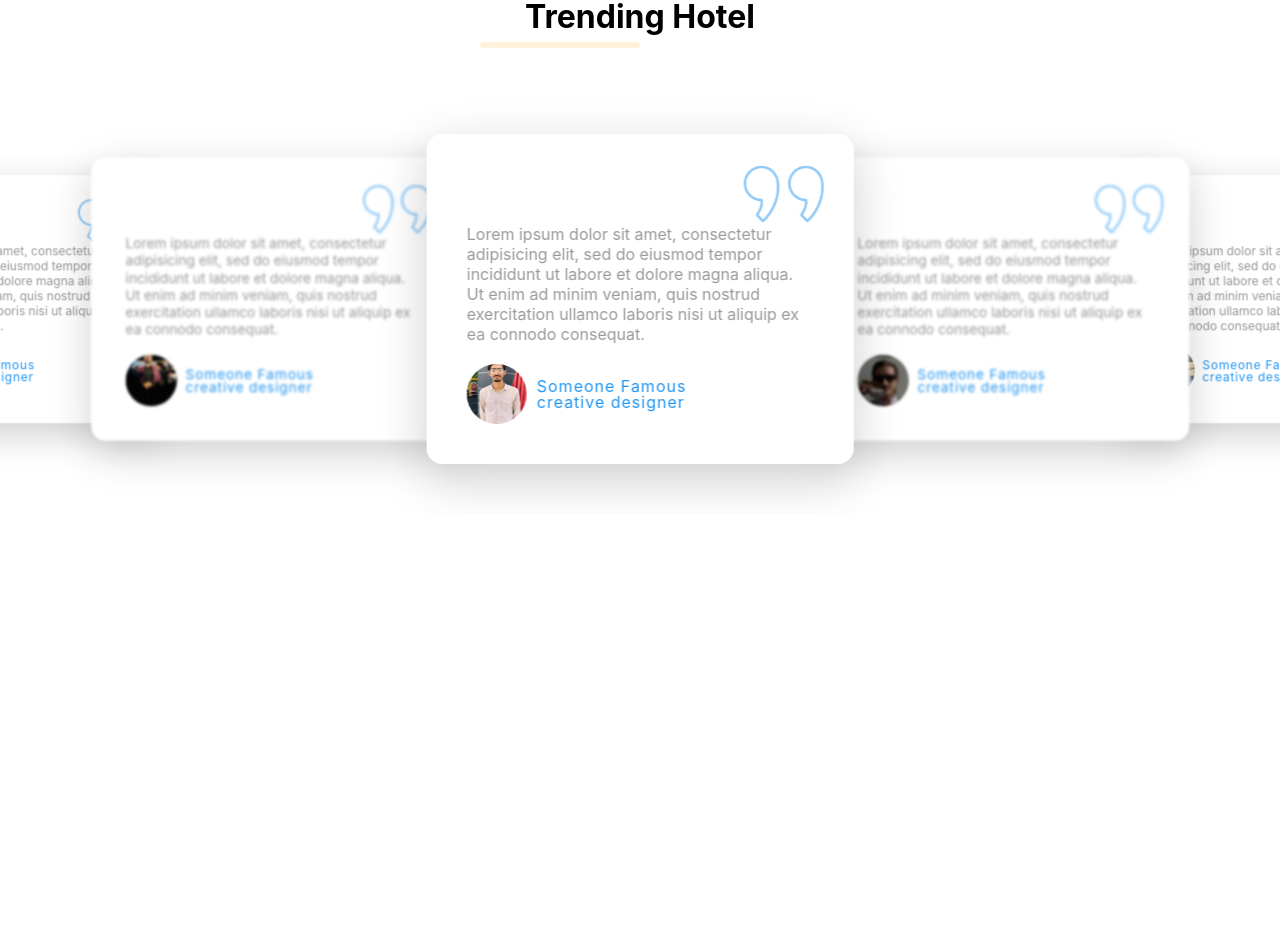
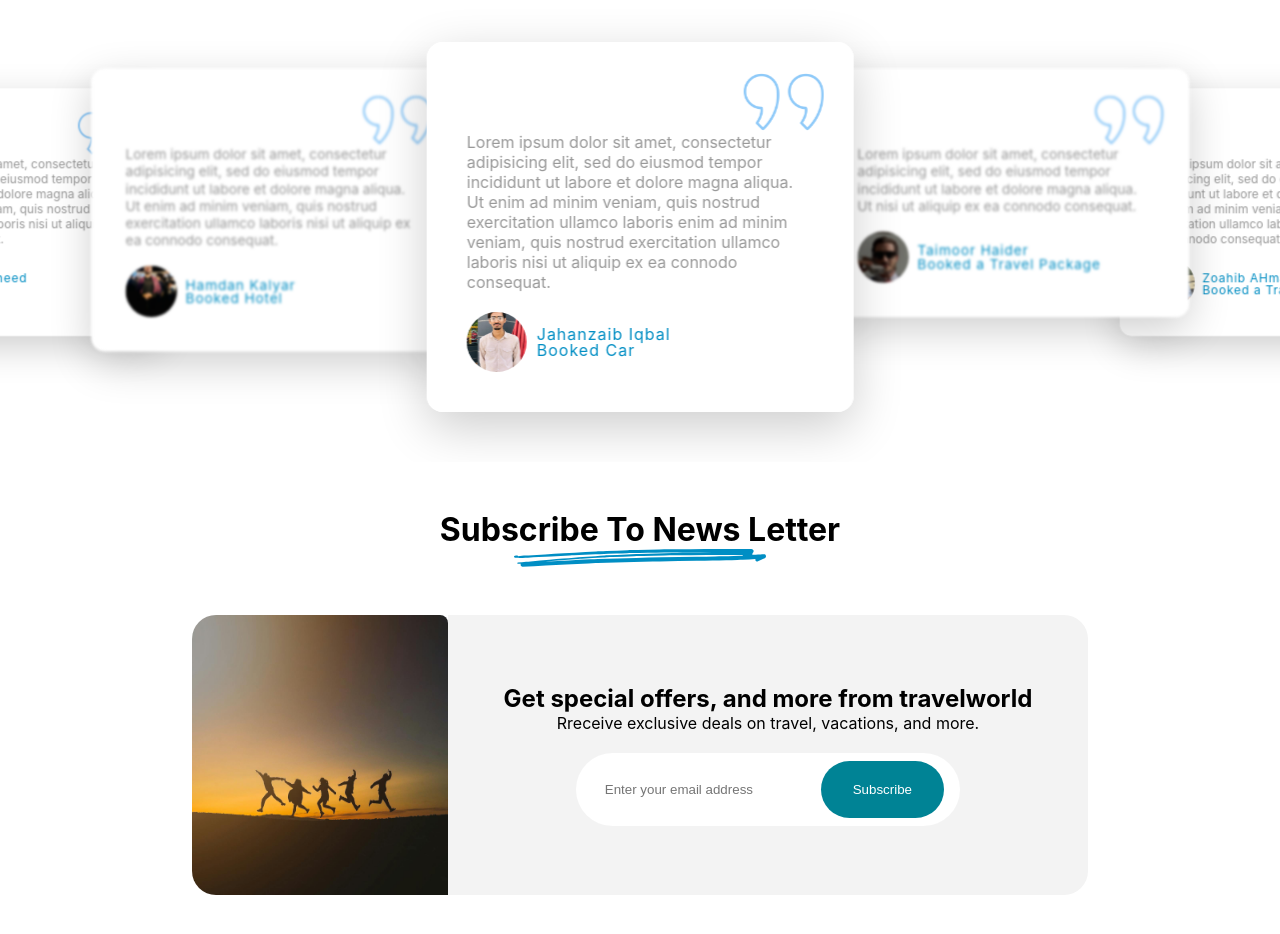
Before and after one commit to jahanzaib-iqbal/Travelix-Web, a React (Create React App) app: page / in a window 1280 px wide. Shown: the part 3120-4054 px from the top of the page. Before the commit the page ends 3634 px from the top, so only its background shows below. Built offline with nearby package versions, Linux system fonts and the light colour scheme; a web font is replaced by a local one.

Commit message:
home page done

```diff
--- a/src/Pages/common/Home.css
+++ b/src/Pages/common/Home.css
@@ -97,27 +97,124 @@
   gap: 5rem;
 }
 
+.heading-Ucontainer {
+  display: flex;
+  flex-direction: column;
+  justify-content: center;
+  align-items: center;
+  margin: 3rem 0;
+}
+
 .section-heading {
   font-size: 2rem;
   text-align: center;
-  margin: 3rem 0;
-  position: relative;
-}
-.section-heading::before {
-  content: "";
-  width: 10rem;
-  height: 0.4rem;
-  border-radius: 1rem;
-  background-color: #fff1da;
-  position: absolute;
-  top: 2.8rem;
-  right: 40rem;
-
 }
 
+.testimonial-section .heading-Ucontainer {
+  margin: 0 !important;
+}
 
 /* ========>  Testimonial Section  <==========  */
 
 .testimonial-section {
-  margin-top: 10rem;
+  margin-top: 5rem;
 }
+
+/* ========>  Testimonial Section  <==========  */
+.newsLetter-section {
+  padding: 3rem 0;
+  display: flex;
+  align-items: center;
+  justify-content: center;
+}
+.newsLetterHeading{
+  margin: 3rem 0 0 0;
+}
+.section-container {
+  display: flex;
+  flex-direction: row;
+  /* width: 100%; */
+}
+
+.image-container {
+  border-top-left-radius: 1.5rem;
+  border-bottom-left-radius: 1.5rem;
+  border-bottom-right-radius: 0rem;
+  border-top-right-radius: 0rem;
+  width: 20vw;
+  padding: 0;
+  margin: 0;
+
+}
+
+.image-container img{
+  width: 100%;
+  margin: 0;
+  padding: 0;
+}
+
+.form-container {
+  background-color: #f3f3f3;
+  text-align: center;
+  border-top-right-radius: 1.5rem;
+  border-bottom-right-radius: 1.5rem;
+  border-bottom-left-radius: 0rem;
+  border-top-left-radius: 0rem;
+
+  display: flex;
+  flex-direction: column;
+  justify-content: center;
+  align-items: center;
+  width: 50vw;
+}
+
+
+.form-container p {
+  margin-bottom: 20px;
+}
+
+.form-container label {
+  display: block;
+  margin-bottom: 5px;
+}
+form{
+  display: flex;
+  justify-content: center;
+  align-items: center;
+  width: 70%;
+}
+
+form input[type="email"] {
+  padding: 1.8rem;
+  width: 30vw;
+  border: none;
+  border-radius: 5rem;
+  outline: none;
+}
+
+form div{
+  position: relative;
+  display: flex;
+  justify-content: center;
+  align-items: center;
+  /* justify-content: center; */
+  /* display: ; */
+}
+
+.form-container button {
+  position: absolute;
+  right: 1rem;
+  background-color: #008395;
+  color: white;
+  padding: 1.3rem 2rem;
+  border: none;
+  border-radius: 35rem;
+  transition:  all 0.3s ease;
+}
+
+.form-container button:hover {
+  cursor: pointer;
+  background-color: #1296a8;
+  transition:  all 0.3s ease;
+
+}
--- a/src/Pages/common/HomeScreen.jsx
+++ b/src/Pages/common/HomeScreen.jsx
@@ -8,6 +8,7 @@ import { ReactComponent as PaymentIcon } from "../../assets/icons/payment.svg";
 import { ReactComponent as CarIcon } from "../../assets/icons/car.svg";
 import { ReactComponent as DestinationIcon } from "../../assets/icons/destination.svg";
 import tripSectionImage from "../../assets/images/tripSection (1).jpg";
+import newsLtterImage from "../../assets/images/tripSection (2).jpg";
 import image1 from "../../assets/images/image (1).jpg";
 import image2 from "../../assets/images/image (2).jpg";
 import image3 from "../../assets/images/image (3).jpg";
@@ -15,6 +16,8 @@ import image4 from "../../assets/images/image (4).jpg";
 import image5 from "../../assets/images/image (5).jpg";
 import image6 from "../../assets/images/image (6).jpg";
 import TestimonialCarousel from "../../components/common/TestimonialsSection";
+import { ReactComponent as BlueUnderline } from "../../assets/icons/underlineBlue.svg";
+import { ReactComponent as GradientUnderline } from "../../assets/icons/underlineGradient.svg";
 
 const HomeScreen = () => {
   const hotelIcon = (
@@ -141,7 +144,10 @@ const HomeScreen = () => {
       </section>
 
       <section className="trending-container">
-        <h1 className="section-heading">Trending Hotel </h1>
+        <div className="heading-Ucontainer">
+          <h1 className="section-heading">Trending Hotel </h1>
+          <BlueUnderline />
+        </div>
         <div className="trending">
           <CardComponent
             images={[image1, image2, image3, image4, image5, image6]}
@@ -194,8 +200,39 @@ const HomeScreen = () => {
         </div>
       </section>
       <section className="testimonial-section">
-      <h1 className="section-heading">Trending Hotel </h1>
+        <div className="heading-Ucontainer">
+          <h1 className="section-heading">Testimonials </h1>
+          <BlueUnderline />
+        </div>
         <TestimonialCarousel />
+      </section>
+
+      <div className="heading-Ucontainer newsLetterHeading">
+          <h1 className="section-heading ">Subscribe To News Letter </h1>
+          <BlueUnderline />
+        </div>
+      <section className="newsLetter-section">
+        <div className="section-container">
+          <div className="image-container">
+            <img src={newsLtterImage} alt="House and pool" />
+          </div>
+          <div className="form-container">
+            <h2>Get special offers, and more from travelworld</h2>
+            <p>Rreceive exclusive deals on travel, vacations, and more.</p>
+            <form>
+              <div>
+              <input
+                type="email"
+                id="email"
+                name="email"
+                placeholder="Enter your email address"
+                required
+              />
+              <button type="submit">Subscribe</button>
+              </div>
+            </form>
+          </div>
+        </div>
       </section>
     </>
   );
--- a/src/components/common/TestimonialsSection/index.jsx
+++ b/src/components/common/TestimonialsSection/index.jsx
@@ -58,8 +58,8 @@ export default function TestimonialCarousel() {
                   <img src={user1} />
                 </div>
                 <h3>
-                  Someone Famous<br></br>
-                  <span>creative designer</span>
+                  Hamdan Kalyar<br></br>
+                  <span>Booked Hotel</span>
                 </h3>
               </div>
             </div>
@@ -75,6 +75,7 @@ export default function TestimonialCarousel() {
                 Lorem ipsum dolor sit amet, consectetur adipisicing elit, sed do
                 eiusmod tempor incididunt ut labore et dolore magna aliqua. Ut
                 enim ad minim veniam, quis nostrud exercitation ullamco laboris
+                enim ad minim veniam, quis nostrud exercitation ullamco laboris
                 nisi ut aliquip ex ea connodo consequat.
               </p>
               <div className="details">
@@ -82,8 +83,8 @@ export default function TestimonialCarousel() {
                   <img src={user2} />
                 </div>
                 <h3>
-                  Someone Famous<br></br>
-                  <span>creative designer</span>
+                  Jahanzaib Iqbal<br></br>
+                  <span>Booked Car</span>
                 </h3>
               </div>
             </div>
@@ -98,7 +99,6 @@ export default function TestimonialCarousel() {
               <p>
                 Lorem ipsum dolor sit amet, consectetur adipisicing elit, sed do
                 eiusmod tempor incididunt ut labore et dolore magna aliqua. Ut
-                enim ad minim veniam, quis nostrud exercitation ullamco laboris
                 nisi ut aliquip ex ea connodo consequat.
               </p>
               <div className="details">
@@ -106,8 +106,8 @@ export default function TestimonialCarousel() {
                   <img src={user3} />
                 </div>
                 <h3>
-                  Someone Famous<br></br>
-                  <span>creative designer</span>
+                  Taimoor Haider<br></br>
+                  <span>Booked a Travel Package</span>
                 </h3>
               </div>
             </div>
@@ -130,8 +130,8 @@ export default function TestimonialCarousel() {
                   <img src={user4} />
                 </div>
                 <h3>
-                  Someone Famous<br></br>
-                  <span>creative designer</span>
+                  Zoahib AHmad<br></br>
+                  <span>Booked a Travel Package</span>
                 </h3>
               </div>
             </div>
@@ -154,8 +154,8 @@ export default function TestimonialCarousel() {
                   <img src={user5} />
                 </div>
                 <h3>
-                  Someone Famous<br></br>
-                  <span>creative designer</span>
+                  Zunain Ali<br></br>
+                  <span>Booked Hotel</span>
                 </h3>
               </div>
             </div>
@@ -178,8 +178,8 @@ export default function TestimonialCarousel() {
                   <img src={user6} />
                 </div>
                 <h3>
-                  Someone Famous<br></br>
-                  <span>creative designer</span>
+                  Ali Ansari<br></br>
+                  <span>Booked Motel</span>
                 </h3>
               </div>
             </div>
@@ -202,8 +202,8 @@ export default function TestimonialCarousel() {
                   <img src={user7} />
                 </div>
                 <h3>
-                  Someone Famous<br></br>
-                  <span>creative designer</span>
+                  Kashif Qureshi<br></br>
+                  <span>Booked Car</span>
                 </h3>
               </div>
             </div>
@@ -226,8 +226,8 @@ export default function TestimonialCarousel() {
                   <img src={user8} />
                 </div>
                 <h3>
-                  Someone Famous<br></br>
-                  <span>creative designer</span>
+                  Haroon Rasheed<br></br>
+                  <span>Booked Car</span>
                 </h3>
               </div>
             </div>
--- a/src/components/common/TestimonialsSection/styles.css
+++ b/src/components/common/TestimonialsSection/styles.css
@@ -73,7 +73,7 @@
   font-size: 16px;
   font-weight: 400;
   letter-spacing: 1px;
-  color: #2196f3;
+  color: #008EC4;
   line-height: 1em;
 }
 
```
Also changed, not shown: src/assets/icons/underlineBlue.svg (added), src/assets/icons/underlineGradient.svg (added).
